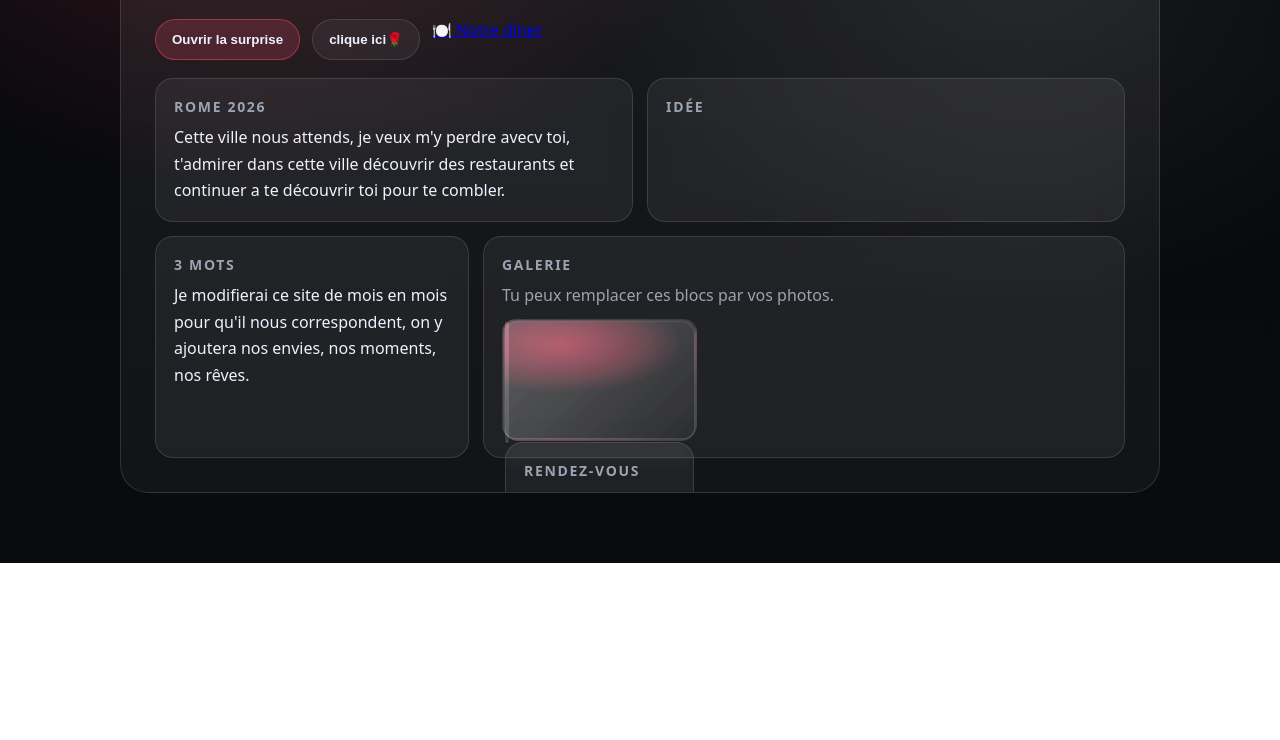
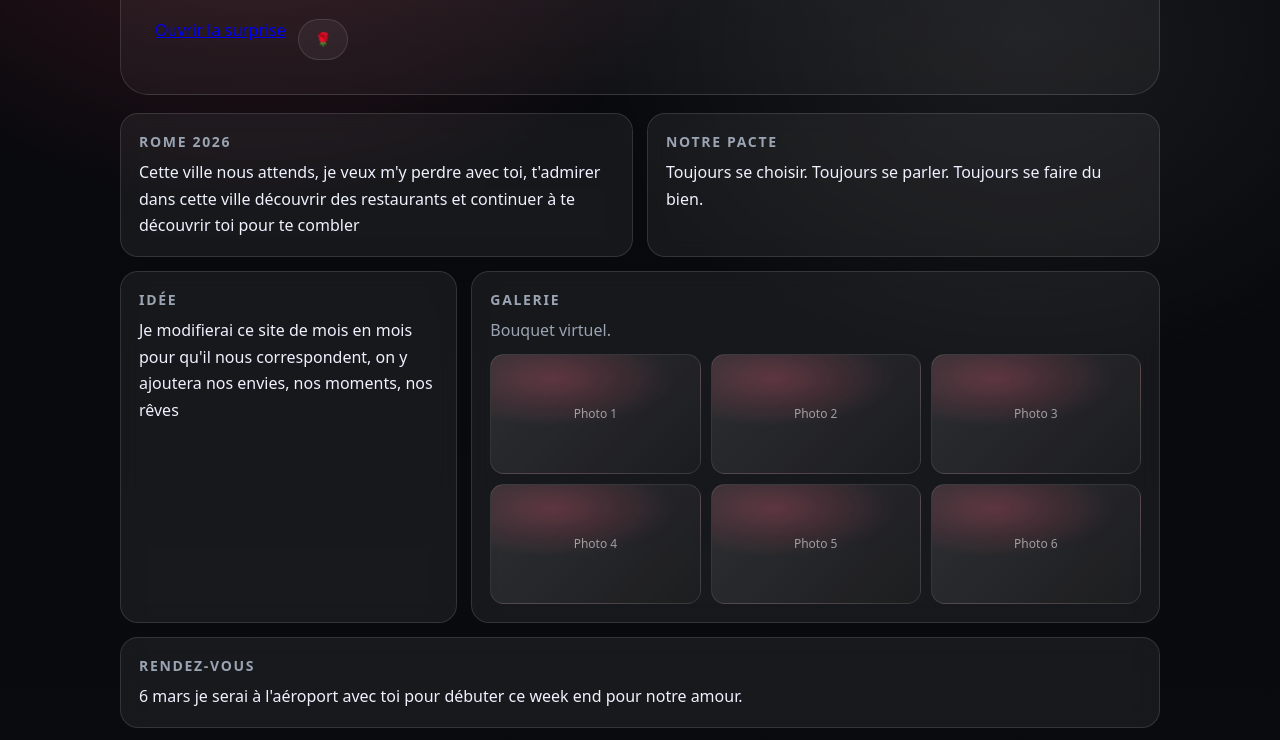
Before and after one commit to mtr0811/romanecaubelthevenotstval, a plain HTML site: page index.html in a window 1280 px wide. Shown: the part 283-1023 px from the top of the page. Before the commit the page ends 846 px from the top, so only its background shows below. Drawn offline with Linux system fonts and the light colour scheme.

Commit message:
Update index.html

```diff
--- a/index.html
+++ b/index.html
@@ -121,50 +121,51 @@
     </header>
 
     <section class="hero">
-      <h1>Joyeuse St Valentin Mon <span style="color:var(--accent)">Amour.</span></h1>
+      <h1>Joyeuse St Valentin Mon. <span style="color:var(--accent)">Amour.</span></h1>
       <p class="sub" id="subtitle">
-        J’ai codé ça pour te dire merci, merci d'être toi, de me rendre heureux, de me surpasser et de me rendre dingue de toi de jour en
+        J’ai codé ça pour te dire merci, merci d'être toi, de me rendre heureux, de me surpasser et de me rendre dingue de toi.
       </p>
       <div class="cta">
-  <button class="primary" id="surprise">Ouvrir la surprise</button>
-  <button id="scroll">clique ici🌹</button>
-  <a class="link-btn" href="https://www.cipassoitalia.it/en/menu/" target="_blank">
-    🍽️ Notre dîner
-  </a>
-</div>
+        <a class="primary link-btn" href="https://www.cipassoitalia.it/en/menu/" target="_blank">
+  Ouvrir la surprise
+</a>
 
+        <button id="scroll">🌹</button>
+      </div>
+    </section>
 
     <section class="grid" id="moments">
       <div class="card span6">
         <h3>Rome 2026</h3>
-        <p id="likes">Cette ville nous attends, je veux m'y perdre avecv toi, t'admirer dans cette ville découvrir des restaurants et continuer a te découvrir toi pour te combler.</p>
+        <p id="likes">Cette ville nous attends, je veux m'y perdre avec toi, t'admirer dans cette ville découvrir des restaurants et continuer à te découvrir toi pour te combler</p>
       </div>
 
       <div class="card span6">
-        <h3>Idée</h3>
-        <p id="pact"></p>
+        <h3>Notre pacte</h3>
+        <p id="pact">Toujours se choisir. Toujours se parler. Toujours se faire du bien.</p>
       </div>
 
       <div class="card span4">
-        <h3>3 mots</h3>
-        <p id="words">Je modifierai ce site de mois en mois pour qu'il nous correspondent, on y ajoutera nos envies, nos moments, nos rêves.</p>
+        <h3>Idée</h3>
+        <p id="words">Je modifierai ce site de mois en mois pour qu'il nous correspondent, on y ajoutera nos envies, nos moments, nos rêves</p>
       </div>
 
       <div class="card span8">
         <h3>Galerie</h3>
-        <p style="color:var(--muted); margin-bottom:10px">Tu peux remplacer ces blocs par vos photos.</p>
+        <p style="color:var(--muted); margin-bottom:10px">Bouquet virtuel.</p>
         <div class="gallery">
-          <div class="ph"IMG_1905 2.JPG/div>
-          <div class="ph"IMG_2463.JPG/div>
-          <div class="ph"IMG_2739.JPG/div>
-          <div class="ph"IMG_2740.JPG/div>
-          <div class="ph"IMG_2741.JPG/div>
+          <div class="ph">Photo 1</div>
+          <div class="ph">Photo 2</div>
+          <div class="ph">Photo 3</div>
+          <div class="ph">Photo 4</div>
+          <div class="ph">Photo 5</div>
+          <div class="ph">Photo 6</div>
         </div>
       </div>
 
       <div class="card span12">
         <h3>Rendez-vous</h3>
-        <p id="dateplan">6 mars 2026 aéroport de Rome je serai la pour te montrer mon amour et te faire passer une St Valentin qui te correspond</p>
+        <p id="dateplan">6 mars je serai à l'aéroport avec toi pour débuter ce week end pour notre amour.</p>
       </div>
     </section>
   </div>
@@ -181,9 +182,6 @@
     // Personnalisation rapide
     const PRENOM = "Romane";
     const TON_NOM = "Max";
-    const PRENOM = "Raki";
-    const PRENOM = "Chardo";
-    const PRENOM = "Spritzouille";
     const DATE_DEPUIS = "29/09/2024";
 
     document.getElementById("couple").textContent = `${TON_NOM} × ${PRENOM}`;
```
